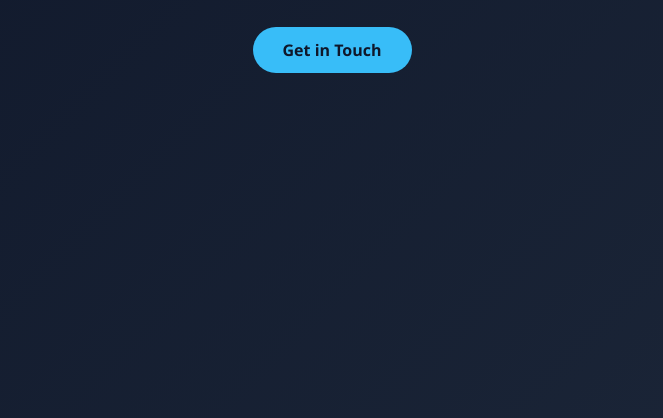
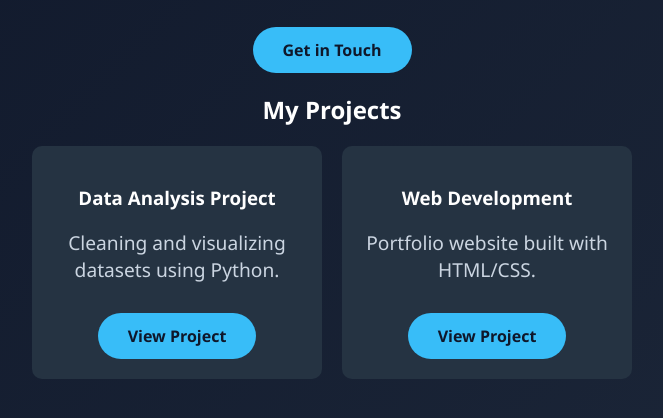
Before and after one commit to Sfnush/my-portfolio, a plain HTML site: page index.html in a window 1280 px wide. Shown: the part 226-644 px from the top of the page, without its empty margins (308-971 px from the left). Drawn offline with Linux system fonts and the light colour scheme.

Commit message:
Added projects section

```diff
--- a/index.html
+++ b/index.html
@@ -27,11 +27,48 @@
             display: inline-block;
         }
         .btn:hover { transform: scale(1.1); background: #7dd3fc; }
-    </style>
+  .projects {
+    margin-top: 50px;
+    padding: 20px;
+}
+.project-container {
+    display: flex;
+    justify-content: center;
+    gap: 20px;
+    flex-wrap: wrap;
+}
+.project-card {
+    background: #253342;
+    padding: 20px;
+    border-radius: 10px;
+    width: 250px;
+}
+
+  </style>
 </head>
 <body>
     <h1>Hi, I am Dhanush</h1>
     <p>AI Student & Full-Stack Developer | Passionate about Data Science</p>
     <a href="#" class="btn">Get in Touch</a>
+<!-- Projects Section -->
+<section id="projects">
+    <h2>My Projects</h2>
+    <div class="project-container">
+        <!-- Project Card 1 -->
+        <div class="project-card">
+            <h3>Data Analysis Project</h3>
+            <p>Cleaning and visualizing datasets using Python.</p>
+            <a href="YOUR_GITHUB_PROJECT_LINK" class="btn">View Project</a>
+        </div>
+
+        <!-- Project Card 2 -->
+        <div class="project-card">
+            <h3>Web Development</h3>
+            <p>Portfolio website built with HTML/CSS.</p>
+            <a href="YOUR_GITHUB_PROJECT_LINK" class="btn">View Project</a>
+        </div>
+    </div>
+</section>
+
 </body>
 </html>
```
